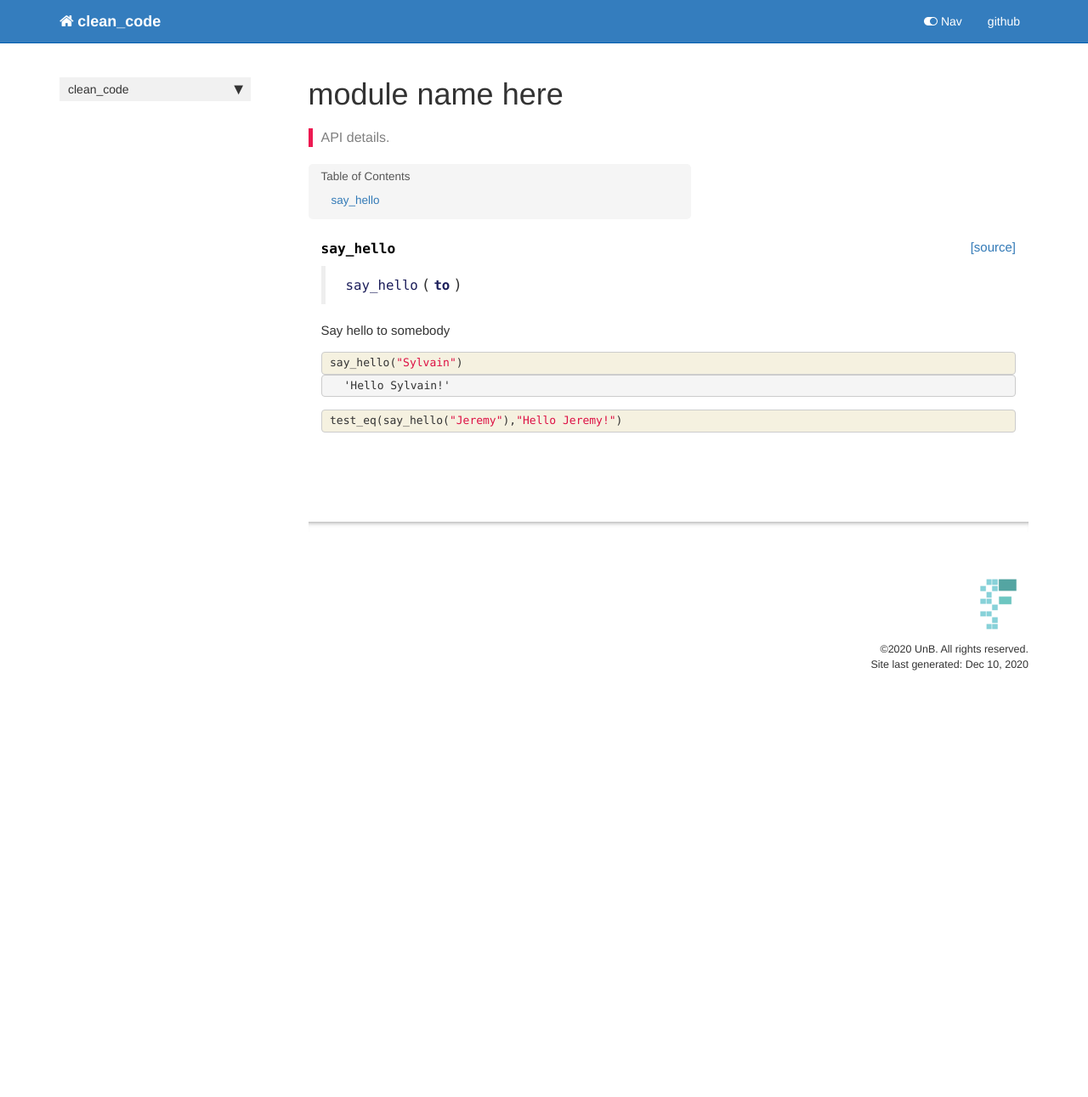
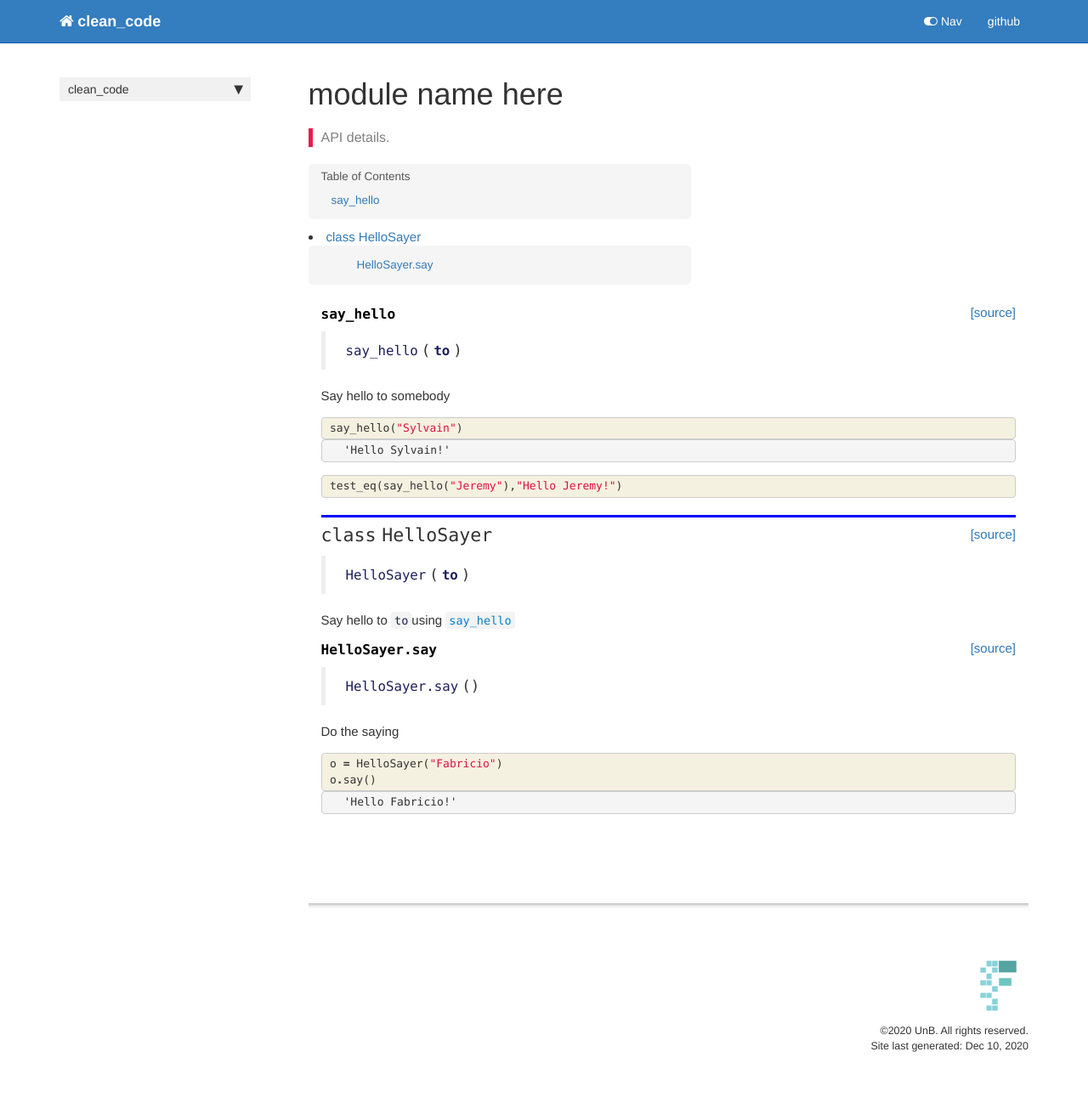
Before and after one commit to fabraz/clean-code, a Jekyll site: the page built from docs/core.html, in a window 1280 px wide. Shown: the whole page at 85% size. Built offline with Jekyll 4.4.1, drawn with Linux system fonts in a browser that asks for light colours; nearby versions of some CDN libraries; comment, search, counter and statistics services are not loaded; before the commit the page ends 900 px from its top, so only the background shows below that.

Commit message:
2º commit

```diff
--- a/clean_code/_nbdev.py
+++ b/clean_code/_nbdev.py
@@ -2,7 +2,8 @@
 
 __all__ = ["index", "modules", "custom_doc_links", "git_url"]
 
-index = {"say_hello": "00_core.ipynb"}
+index = {"say_hello": "00_core.ipynb",
+         "HelloSayer": "00_core.ipynb"}
 
 modules = ["core.py"]
 
--- a/docs/core.html
+++ b/docs/core.html
@@ -111,4 +111,95 @@
 </div>
     {% endraw %}
 
+    {% raw %}
+
+<div class="cell border-box-sizing code_cell rendered">
+
+<div class="output_wrapper">
+<div class="output">
+
+<div class="output_area">
+
+
+<div class="output_markdown rendered_html output_subarea ">
+<h2 id="HelloSayer" class="doc_header"><code>class</code> <code>HelloSayer</code><a href="https://github.com/fabraz/clean_code/tree/master/clean_code/core.py#L11" class="source_link" style="float:right">[source]</a></h2><blockquote><p><code>HelloSayer</code>(<strong><code>to</code></strong>)</p>
+</blockquote>
+<p>Say hello to <code>to</code>using <a href="/clean_code/core.html#say_hello"><code>say_hello</code></a></p>
+
 </div>
+
+</div>
+
+</div>
+</div>
+
+</div>
+    {% endraw %}
+
+    {% raw %}
+
+<div class="cell border-box-sizing code_cell rendered">
+
+</div>
+    {% endraw %}
+
+    {% raw %}
+
+<div class="cell border-box-sizing code_cell rendered">
+
+<div class="output_wrapper">
+<div class="output">
+
+<div class="output_area">
+
+
+<div class="output_markdown rendered_html output_subarea ">
+<h4 id="HelloSayer.say" class="doc_header"><code>HelloSayer.say</code><a href="https://github.com/fabraz/clean_code/tree/master/clean_code/core.py#L14" class="source_link" style="float:right">[source]</a></h4><blockquote><p><code>HelloSayer.say</code>()</p>
+</blockquote>
+<p>Do the saying</p>
+
+</div>
+
+</div>
+
+</div>
+</div>
+
+</div>
+    {% endraw %}
+
+    {% raw %}
+
+<div class="cell border-box-sizing code_cell rendered">
+<div class="input">
+
+<div class="inner_cell">
+    <div class="input_area">
+<div class=" highlight hl-ipython3"><pre><span></span><span class="n">o</span> <span class="o">=</span> <span class="n">HelloSayer</span><span class="p">(</span><span class="s2">&quot;Fabricio&quot;</span><span class="p">)</span>
+<span class="n">o</span><span class="o">.</span><span class="n">say</span><span class="p">()</span>
+</pre></div>
+
+    </div>
+</div>
+</div>
+
+<div class="output_wrapper">
+<div class="output">
+
+<div class="output_area">
+
+
+
+<div class="output_text output_subarea output_execute_result">
+<pre>&#39;Hello Fabricio!&#39;</pre>
+</div>
+
+</div>
+
+</div>
+</div>
+
+</div>
+    {% endraw %}
+
+</div>
```
Also changed, not shown: clean_code/core.py (+9 -1 lines), docs/index.html (+33 -0 lines), README.md, 2 other files.
